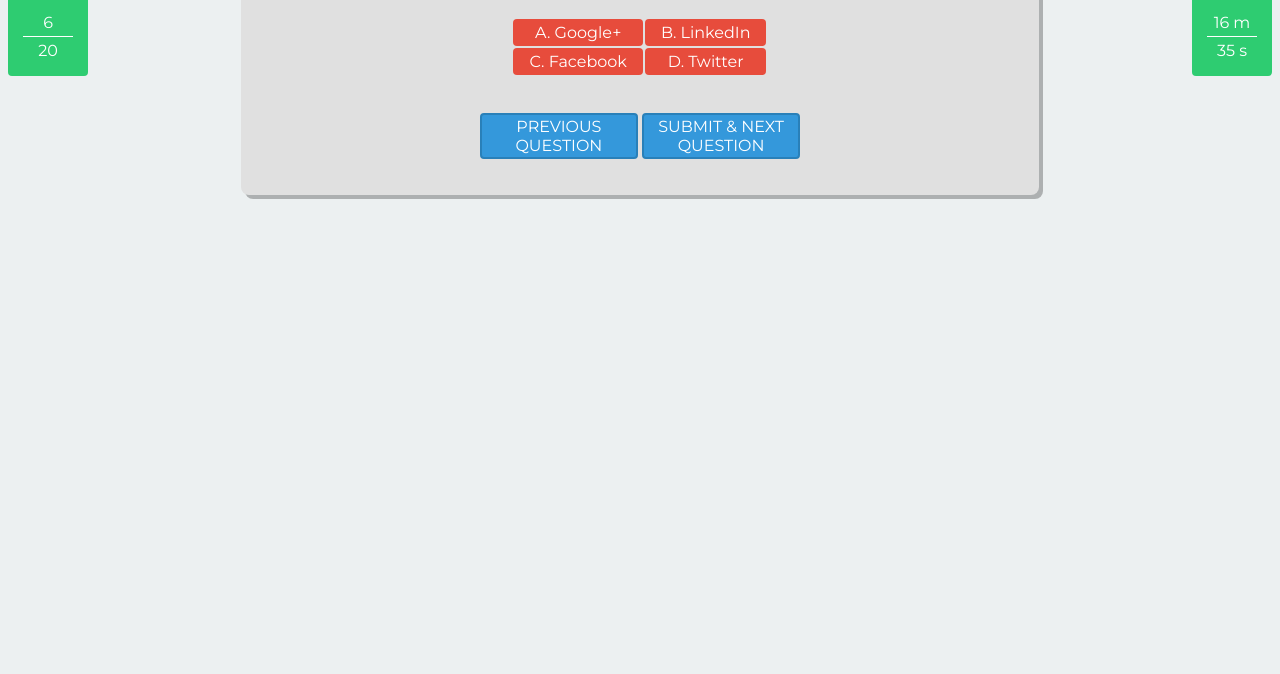
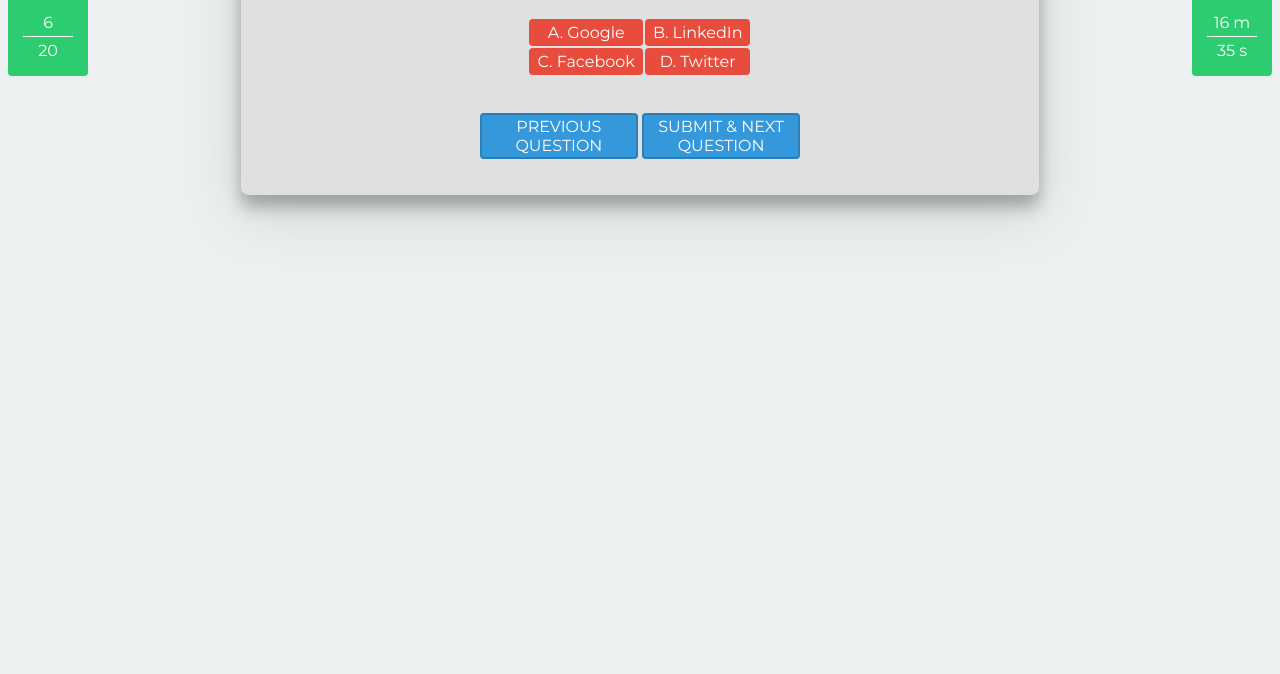
Before and after one commit to krrohitch/quiz-module, a plain HTML site: page index.html in a window 1280 px wide. Shown: the part 126-800 px from the top of the page. Drawn offline with Linux system fonts and the light colour scheme.

Commit message:
HTML fixed. CSS updated

```diff
--- a/index.html
+++ b/index.html
@@ -23,7 +23,7 @@
 		<p>Which of these is <b>not</b> a social networking site?</p>
 		<table>
 			<tr>
-				<td class="option">A. Google+</td>
+				<td class="option">A. Google</td>
 				<td class="option">B. LinkedIn</td>
 			</tr>
 			<tr>
--- a/style.css
+++ b/style.css
@@ -2,6 +2,9 @@ body {
 	background-color: #ecf0f1;
 	font-family: Montserrat, Verdana, sans-serif;
 	color: #ffffff;
+}
+* {
+	transition: 0.5s;
 }
 .sidebar {
 	background-color: #2ecc71;
@@ -27,7 +30,7 @@ body {
 	width: 60%;
 	padding: 20px;
 	border-radius: 8px;
-	box-shadow: 4px 4px #0004;
+	box-shadow: 0 12px 16px 0 #0004, 0 16px 60px 0 #0002;
 }
 .divide {
 	background-color: #ffffff;
@@ -56,7 +59,7 @@ body {
 .option {
 	padding: 4px;
 	background-color: #e74c3c;
-	padding: 4px 16px 4px 16px;
+	padding: 4px 8px 4px 8px;
 	border-radius: 4px;
 	margin: 4px;
 }
```
